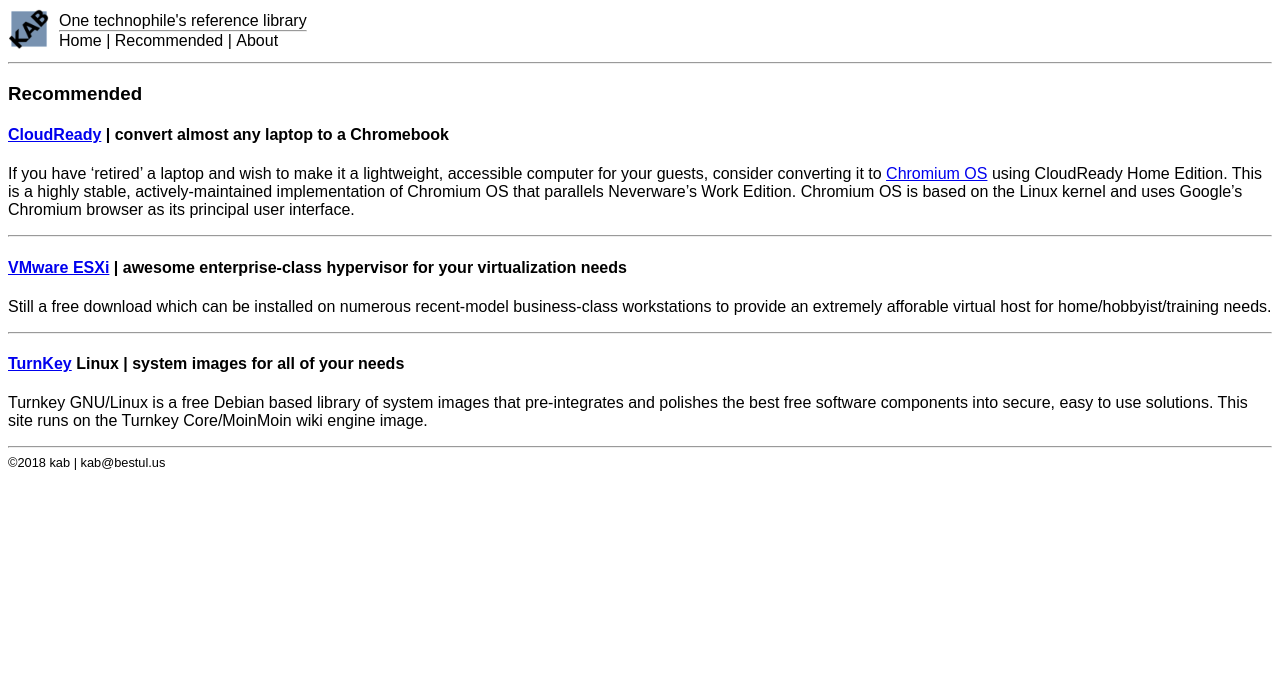
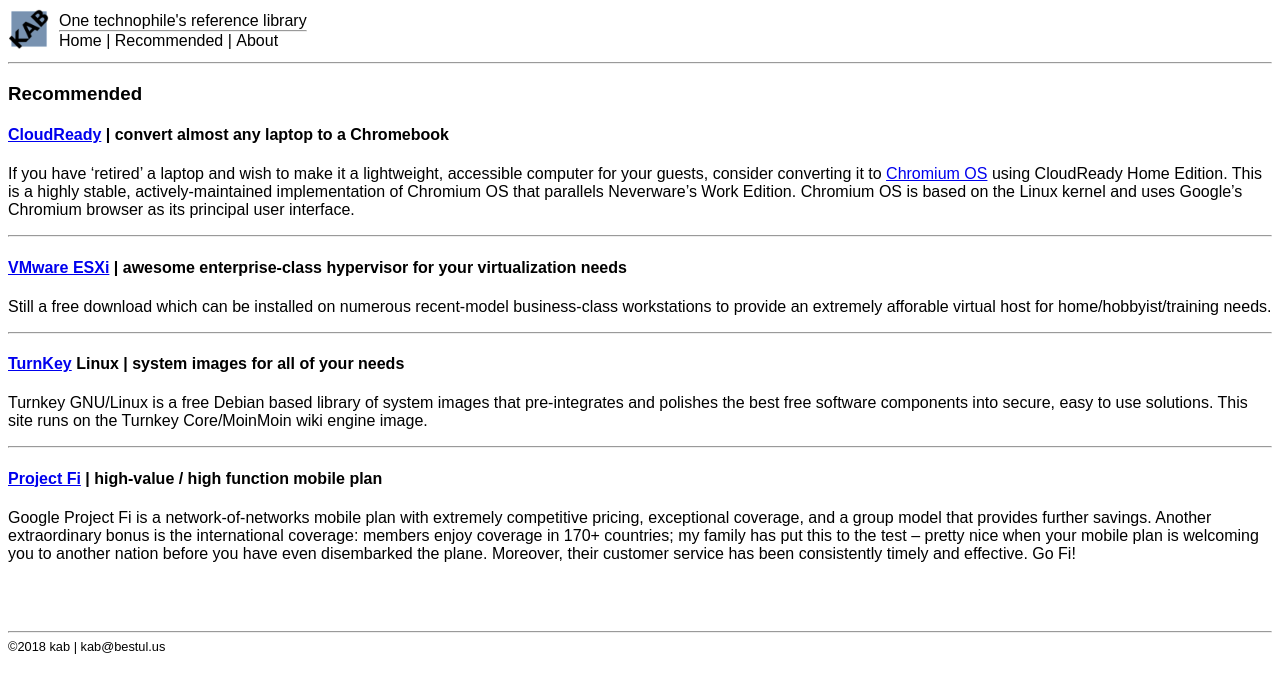
Before and after one commit to kabtech/kab, a Jekyll site: the page built from recommended.md, in a window 1280 px wide. Shown: the top 693 px of the page. Built offline with Jekyll 4.4.1, drawn with Linux system fonts in a browser that asks for light colours.

Commit message:
Update recommended.md

```diff
--- a/recommended.md
+++ b/recommended.md
@@ -17,3 +17,11 @@
 #### [TurnKey](https://www.turnkeylinux.org/about) Linux | system images for all of your needs
 
 Turnkey GNU/Linux is a free Debian based library of system images that pre-integrates and polishes the best free software components into secure, easy to use solutions. This site runs on the Turnkey Core/MoinMoin wiki engine image.
+
+----
+#### [Project Fi](https://fi.google.com/about/) | high-value / high function mobile plan
+
+Google Project Fi is a network-of-networks mobile plan with extremely competitive pricing, exceptional coverage, and a group model that provides further  savings. Another extraordinary bonus is the international coverage: members enjoy coverage in 170+ countries; my family has put this to the test -- pretty nice when your mobile plan is welcoming you to another nation before you have even disembarked the plane. Moreover, their customer service has been consistently timely and effective. Go Fi!
+
+<br/>
+<br/>
```
